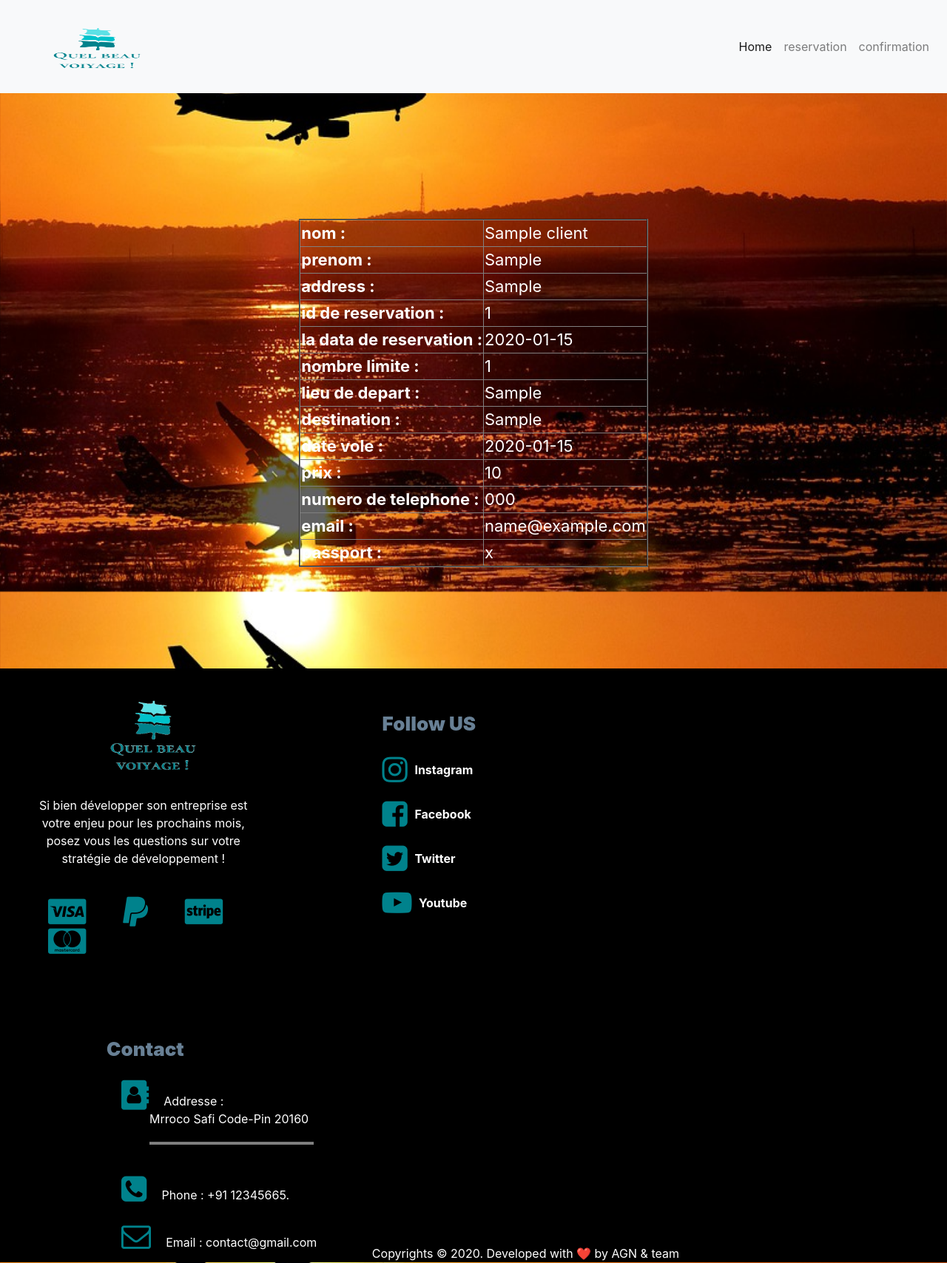
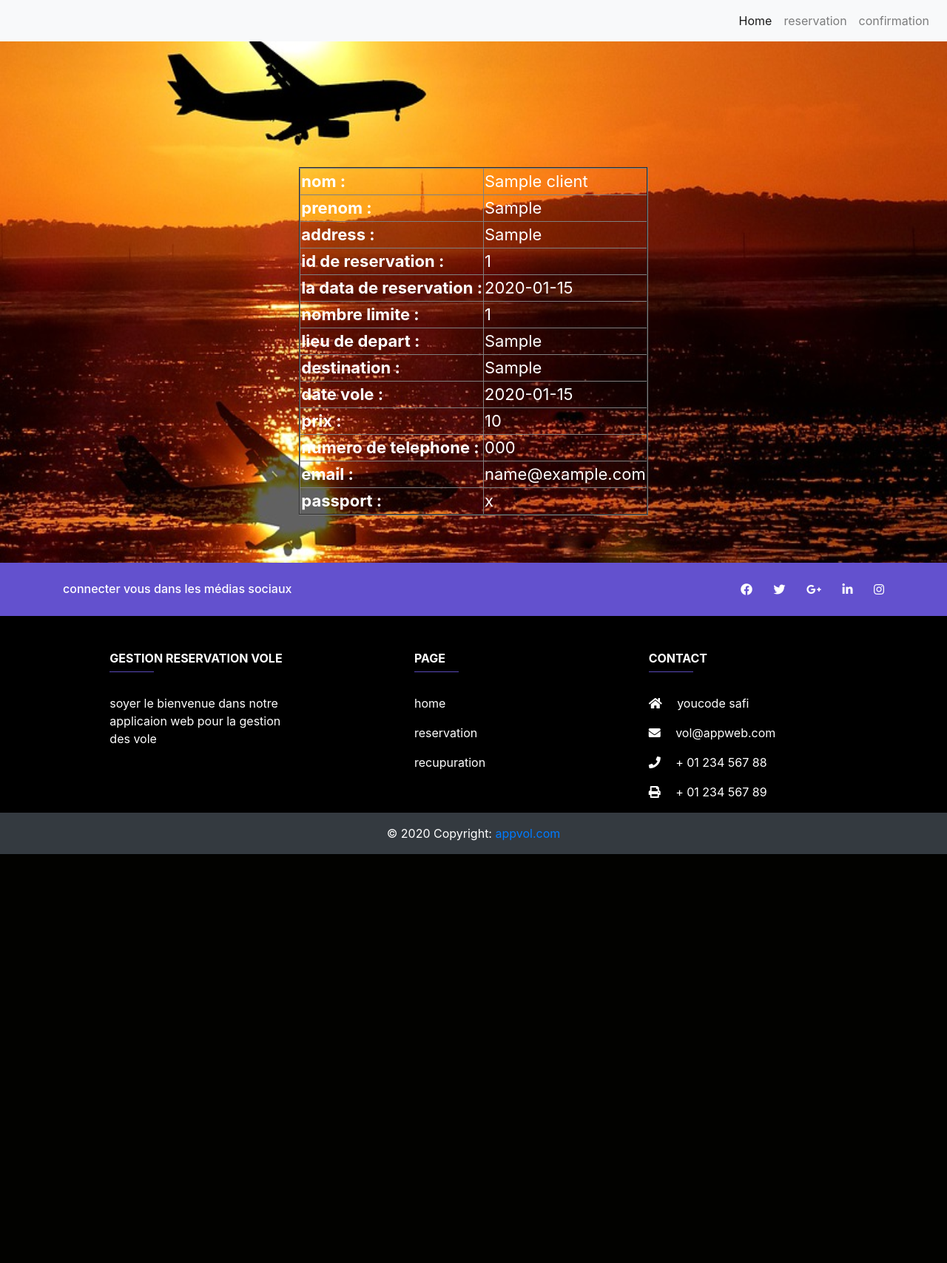
Before and after one commit to reqqi502/projet-reservation-vol-php-, a PHP site: page /brief/confirmation.php?idReservation=1 in a window 1280 px wide. Shown: the whole page at 74% size. After the commit the page ends 1155 px from the top, so only its background shows below. Run offline with PHP 8.4, Linux system fonts and the light colour scheme; tables that the repository leaves empty hold one stand-in row (values such as "Sample post"); some libraries are stand-ins or nearby versions.

Commit message:
Update confirmation.php

```diff
--- a/confirmation.php
+++ b/confirmation.php
@@ -25,9 +25,7 @@
    ?>
 
 
-
     <nav class="navbar navbar-expand-lg navbar-light bg-light">
-        <a class="navbar-brand" href="connexion.php"><img src="footlogo.png" width="230" height="100" alt=""></a>
         <button class="navbar-toggler" type="button" data-toggle="collapse" data-target="#navbarSupportedContent" aria-controls="navbarSupportedContent" aria-expanded="false" aria-label="Toggle navigation">
           <span class="navbar-toggler-icon"></span>
         </button>
@@ -101,57 +99,129 @@
   </tr>
     </table>
 
-<footer>
- 	<div class="container-fluide">
- 		<div class="row">
- 			<div class="col-md-3 esp" >
- 				<img src="footlogo.png" style="margin: 1px 0px 0Px 50px;; height: 39%;width: 75%;">
- 				<p style="color: white;text-align: center">
- 				Si bien développer son entreprise est votre enjeu
- 				 pour les prochains mois, posez vous les questions
-				 sur votre stratégie de développement !</p>
-				 <br>
-				 <div class="row-xl-6" id="iconeaws">
-				 <b href="#"><i class="fa fa-cc-visa" aria-hidden="true"style="color:#00828C;font-size: 40px"></i></b>
-				 <b href="#"><i class="fa fa-paypal" aria-hidden="true"style="color:#00828C;font-size: 40px"></i></b>
-				<b href="#"><i class="fa fa-cc-stripe" aria-hidden="true"style="color:#00828C;font-size: 40px"></i></b>
-				<b href="#"><i class="fa fa-cc-mastercard" aria-hidden="true"style="color:#00828C;font-size: 40px"></i></b>
+ <!-- Footer -->
+ <footer  style="background-color: #000000;margin-top: 20px;">
+
+<div style="background-color: #6351ce;">
+  <div class="container">
+
+    <!-- Grid row-->
+    <div class="row py-4 d-flex align-items-center">
+
+      <!-- Grid column -->
+      <div class="col-md-6 col-lg-5 text-center text-md-left mb-4 mb-md-0">
+        <h6 class="mb-0">connecter vous dans les  médias sociaux</h6>
+      </div>
+      <!-- Grid column -->
+
+      <!-- Grid column -->
+      <div class="col-md-6 col-lg-7 text-center text-md-right">
+
+        <!-- Facebook -->
+        <a class="fb-ic">
+          <i class="fab fa-facebook-f white-text mr-4"> </i>
+        </a>
+        <!-- Twitter -->
+        <a class="tw-ic">
+          <i class="fab fa-twitter white-text mr-4"> </i>
+        </a>
+        <!-- Google +-->
+        <a class="gplus-ic">
+          <i class="fab fa-google-plus-g white-text mr-4"> </i>
+        </a>
+        <!--Linkedin -->
+        <a class="li-ic">
+          <i class="fab fa-linkedin-in white-text mr-4"> </i>
+        </a>
+        <!--Instagram-->
+        <a class="ins-ic">
+          <i class="fab fa-instagram white-text"> </i>
+        </a>
+
+      </div>
+      <!-- Grid column -->
+
+    </div>
+    <!-- Grid row-->
+
   </div>
 </div>
- 			<div class="col-md-3 last">
-				 <h1>Follow US</h1>
-				 	<div class="icos">
-						<i class="fa fa-instagram" aria-hidden="true"style="color:#00828C;font-size: 40px"></i>
-						<b href="">Instagram</b>
+
+<!-- Footer Links -->
+<div class="container text-center text-md-left mt-5">
+
+  <!-- Grid row -->
+  <div class="row mt-3">
+
+    <!-- Grid column -->
+    <div class="col-md-3 col-lg-4 col-xl-3 mx-auto mb-4">
+
+      <!-- Content -->
+      <h6 class="text-uppercase font-weight-bold">gestion reservation vole</h6>
+      <hr class="deep-purple accent-2 mb-4 mt-0 d-inline-block mx-auto" style="width: 60px;background-color: #6351ce;">
+      <p>soyer le bienvenue dans notre applicaion web pour la gestion des vole</p>
+
     </div>
-					  <div class="icos">
-						<i class="fa fa-facebook-square" aria-hidden="true"style="color:#00828C;font-size: 40px"></i>
-						<b href="">Facebook</b>
-					  </div>
-					<div class="icos">
-					<i class="fa fa-twitter-square" aria-hidden="true"style="color:#00828C;font-size: 40px"></i>
-					<b href="">Twitter</b>
+    <!-- Grid column -->
+
+    <!-- Grid column -->
+    <div class="col-md-2 col-lg-2 col-xl-2 mx-auto mb-4">
+
+      <!-- Links -->
+      <h6 class="text-uppercase font-weight-bold">page</h6>
+      <hr class="deep-purple accent-2 mb-4 mt-0 d-inline-block mx-auto" style="width: 60px;background-color: #6351ce;">
+      <p>
+        <a href="index.php">home</a>
+      </p>
+      <p>
+        <a href="reservation.php">reservation</a>
+      </p>
+      <p>
+        <a href="confirmation.php">recupuration</a>
+      </p>
     </div>
 
-					<div class="icos">
-					<i class="fa fa-youtube-play" aria-hidden="true"style="color:#00828C;font-size: 40px"></i>
-                    <b href="#">Youtube</b>
+
+    <!-- Grid column -->
+    <div class="col-md-4 col-lg-3 col-xl-3 mx-auto mb-md-0 mb-4">
+
+      <!-- Links -->
+      <h6 class="text-uppercase font-weight-bold">Contact</h6>
+      <hr class="deep-purple accent-2 mb-4 mt-0 d-inline-block mx-auto" style="width: 60px;background-color: #6351ce;">
+      <p>
+        <i class="fas fa-home mr-3"></i> youcode safi</p>
+      <p>
+        <i class="fas fa-envelope mr-3"></i> vol@appweb.com</p>
+      <p>
+        <i class="fas fa-phone mr-3"></i> + 01 234 567 88</p>
+      <p>
+        <i class="fas fa-print mr-3"></i> + 01 234 567 89</p>
+
     </div>
+    <!-- Grid column -->
+
   </div>
- 	               <div class="col-md-3 last">
-					<h1>Contact</h1>
- 			   <ul style="list-style-type: none;">
+  <!-- Grid row -->
 
-					<li class="fa fa-address-book" aria-hidden="true"style="color:#00828C;font-size: 40px;margin-left: -20px">&nbsp;&nbsp;</li>Addresse :</span><br>
-					  &nbsp;&nbsp;&nbsp; Mrroco Safi Code-Pin 20160
- 			   	<hr color="gray" style="width:86%;height:3px;margin-top: 19px;"><br>
- 			<i class="fa fa-phone-square" aria-hidden="true"style="color:#00828C;font-size: 40px;margin-left: -20px">&nbsp;&nbsp;</i>Phone :  +91 12345665.</li><br><br>
- 			   	<li><i class="fa fa-envelope-o" aria-hidden="true"style="color:#00828C;font-size: 40px;margin-left: -20px">&nbsp;&nbsp;</i>Email :  contact@gmail.com</li>
- 			   </ul>
 </div>
+<!-- Footer Links -->
+
+<!-- Copyright -->
+<div class="footer-copyright text-center py-3 bg-dark">© 2020 Copyright:
+  <a href="https://mdbootstrap.com/"> appvol.com</a>
 </div>
- 	<div class="last_foo">
-            <abbr class="last">Copyrights © 2020. Developed with ❤️ by AGN & team</abbr>
-        </div>
+<!-- Copyright -->
+
+</footer>
+<!-- Footer -->
+<!-- Bootstrap core JavaScript -->
+<script src="https://code.jquery.com/jquery-3.4.1.slim.min.js" integrity="sha384-J6qa4849blE2+poT4WnyKhv5vZF5SrPo0iEjwBvKU7imGFAV0wwj1yYfoRSJoZ+n" crossorigin="anonymous"></script>
+<script src="https://cdn.jsdelivr.net/npm/popper.js@1.16.0/dist/umd/popper.min.js" integrity="sha384-Q6E9RHvbIyZFJoft+2mJbHaEWldlvI9IOYy5n3zV9zzTtmI3UksdQRVvoxMfooAo" crossorigin="anonymous"></script>
+<script src="https://stackpath.bootstrapcdn.com/bootstrap/4.4.1/js/bootstrap.min.js" integrity="sha384-wfSDF2E50Y2D1uUdj0O3uMBJnjuUD4Ih7YwaYd1iqfktj0Uod8GCExl3Og8ifwB6" crossorigin="anonymous"></script>
+
+
+
+
+  <!-- http://localhost/brief%20vol/reservationvol.php -->
 </body>
 </html>
```
Lines whose indentation alone changed are shown as unchanged.
